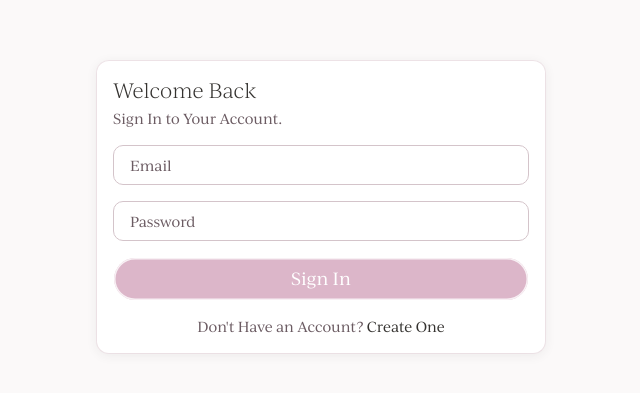
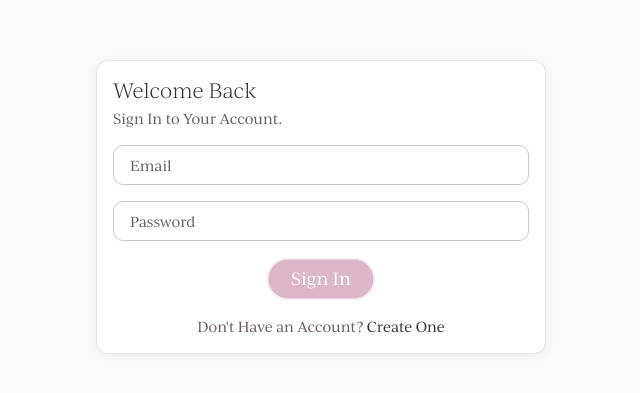
Before and after one commit to mad-banana-projects/my-grandma-name, a Next.js app: page /login in a window 1280 px wide. Shown: the part 193-586 px from the top of the page, without its empty margins (319-959 px from the left). Built offline with nearby package versions, Linux system fonts and the light colour scheme.

Commit message:
sign in button sizing update

```diff
--- a/components/auth/login-form.tsx
+++ b/components/auth/login-form.tsx
@@ -20,7 +20,7 @@ const initialState: LoginState = { status: 'idle' }
 function SubmitButton() {
   const { pending } = useFormStatus()
   return (
-    <Button type="submit" size="lg" className="w-full" disabled={pending}>
+    <Button type="submit" size="lg" className="w-full sm:w-auto" disabled={pending}>
       {pending ? 'Signing in…' : 'Sign In'}
     </Button>
   )
@@ -78,7 +78,9 @@ export function LoginForm() {
             </div>
           ) : null}
 
-          <SubmitButton />
+          <div className="flex justify-center">
+            <SubmitButton />
+          </div>
         </form>
 
         <p className="mt-4 text-center text-sm text-muted-foreground">
```
